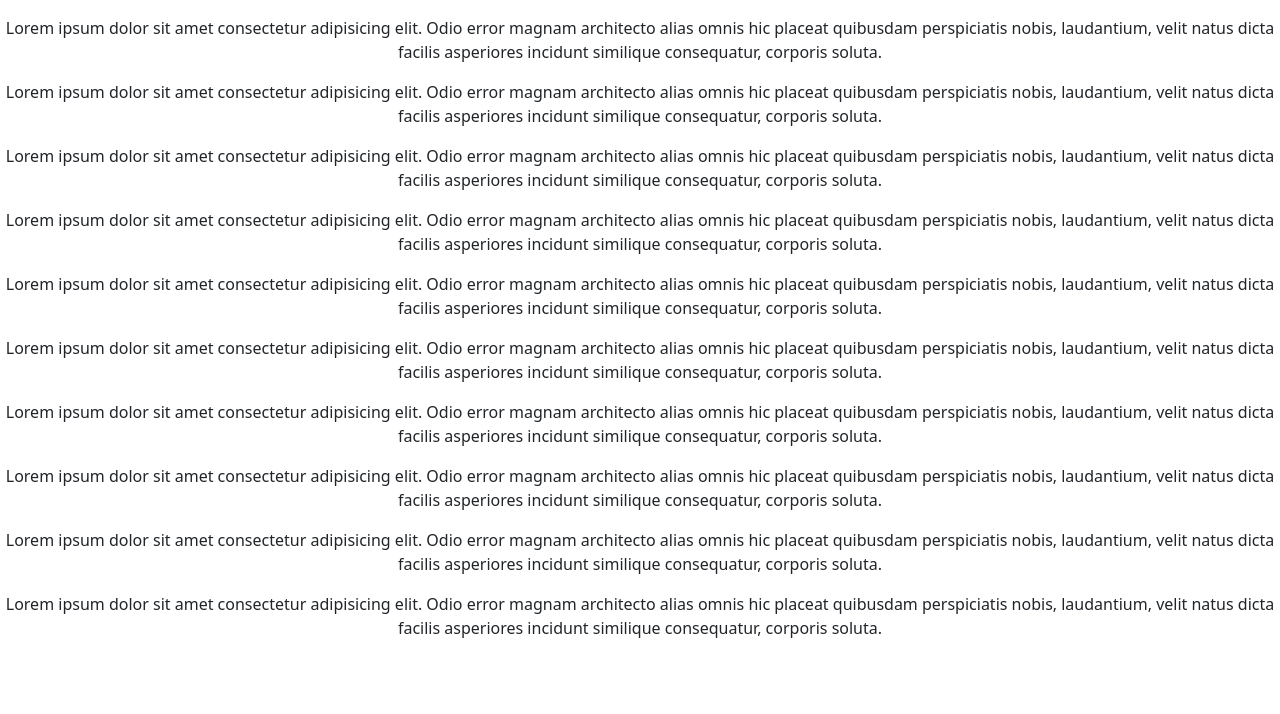
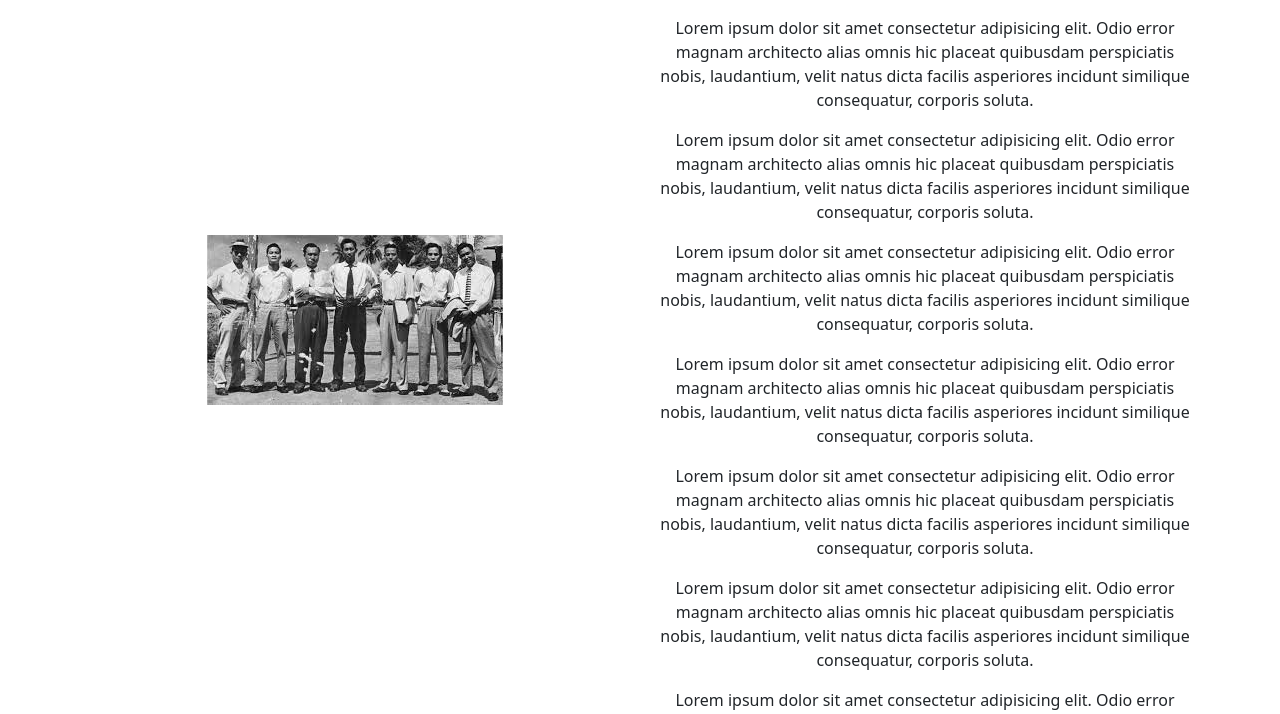
Before and after one commit to Infernaton/ProjetSite-Vovinam_Viet_Vo_Dao, a PHP site: page /le-viet-vo-dao/l-histoire.html in a window 1280 px wide. Shown: the part 1897-2611 px from the top of the page. Run offline with PHP 8.4, Linux system fonts and the light colour scheme.

Commit message:
css update

```diff
--- a/css/discipline.css
+++ b/css/discipline.css
@@ -114,3 +114,9 @@
 a:hover{
     color: red;
 }
+
+.centered {
+  margin-top: 40%;
+  margin-left: auto;
+  margin-right: auto;
+}
--- a/le-viet-vo-dao/l-histoire.html
+++ b/le-viet-vo-dao/l-histoire.html
@@ -95,10 +95,16 @@
 			}
 		</style>
         <section class="panel white" style="padding-bottom: 20px;">
+            <div class="container">
                 <div class="text-center">
                     <div style="padding: 20px;">
-                    <h1 class="content-title">Présentation rapide du sport/pratiques/techniques</h1>
+                        <h1 class="content-title">Description radide et introduction histoire</h1>
                     </div>
+                    <div class="row">
+                        <div class="col-sm-6">
+                            <img src="/assets/img/le-vvd/groupe_fondateur.jpg" alt="" class="centered">
+                        </div>
+                        <div class="col-sm-6">
                             <p>Lorem ipsum dolor sit amet consectetur adipisicing elit. Odio error magnam architecto alias omnis hic placeat quibusdam perspiciatis nobis, laudantium, velit natus dicta facilis asperiores incidunt similique consequatur, corporis soluta.</p>
                             <p>Lorem ipsum dolor sit amet consectetur adipisicing elit. Odio error magnam architecto alias omnis hic placeat quibusdam perspiciatis nobis, laudantium, velit natus dicta facilis asperiores incidunt similique consequatur, corporis soluta.</p>
                             <p>Lorem ipsum dolor sit amet consectetur adipisicing elit. Odio error magnam architecto alias omnis hic placeat quibusdam perspiciatis nobis, laudantium, velit natus dicta facilis asperiores incidunt similique consequatur, corporis soluta.</p>
@@ -110,14 +116,23 @@
                             <p>Lorem ipsum dolor sit amet consectetur adipisicing elit. Odio error magnam architecto alias omnis hic placeat quibusdam perspiciatis nobis, laudantium, velit natus dicta facilis asperiores incidunt similique consequatur, corporis soluta.</p>
                             <p>Lorem ipsum dolor sit amet consectetur adipisicing elit. Odio error magnam architecto alias omnis hic placeat quibusdam perspiciatis nobis, laudantium, velit natus dicta facilis asperiores incidunt similique consequatur, corporis soluta.</p>
                             <p>Lorem ipsum dolor sit amet consectetur adipisicing elit. Odio error magnam architecto alias omnis hic placeat quibusdam perspiciatis nobis, laudantium, velit natus dicta facilis asperiores incidunt similique consequatur, corporis soluta.</p>
-
+                        </div>
+                    </div>
+                </div>
             </div>
         </section>
         <section class="panel white" style="padding-bottom: 20px;">
+            <div class="container">
                 <div class="text-center">
                     <div style="padding: 20px;">
-                    <h1 class="content-title">Présentation rapide du sport/pratiques/techniques</h1>
+                        <h1 class="content-title">2897 à 111 avant J.-C.</h1>
                     </div>
+                    <div class="row">
+                        <div class="col-sm-6">
+                            <img src="/assets/img/le-vvd/groupe_fondateur.jpg" alt="" class="centered">
+                        </div>
+                        <div class="col-sm-6">
+                            <p>Lorem ipsum dolor sit amet consectetur adipisicing elit. Odio error magnam architecto alias omnis hic placeat quibusdam perspiciatis nobis, laudantium, velit natus dicta facilis asperiores incidunt similique consequatur, corporis soluta.</p>
                             <p>Lorem ipsum dolor sit amet consectetur adipisicing elit. Odio error magnam architecto alias omnis hic placeat quibusdam perspiciatis nobis, laudantium, velit natus dicta facilis asperiores incidunt similique consequatur, corporis soluta.</p>
                             <p>Lorem ipsum dolor sit amet consectetur adipisicing elit. Odio error magnam architecto alias omnis hic placeat quibusdam perspiciatis nobis, laudantium, velit natus dicta facilis asperiores incidunt similique consequatur, corporis soluta.</p>
                             <p>Lorem ipsum dolor sit amet consectetur adipisicing elit. Odio error magnam architecto alias omnis hic placeat quibusdam perspiciatis nobis, laudantium, velit natus dicta facilis asperiores incidunt similique consequatur, corporis soluta.</p>
@@ -129,12 +144,22 @@
                             <p>Lorem ipsum dolor sit amet consectetur adipisicing elit. Odio error magnam architecto alias omnis hic placeat quibusdam perspiciatis nobis, laudantium, velit natus dicta facilis asperiores incidunt similique consequatur, corporis soluta.</p>
                             <p>Lorem ipsum dolor sit amet consectetur adipisicing elit. Odio error magnam architecto alias omnis hic placeat quibusdam perspiciatis nobis, laudantium, velit natus dicta facilis asperiores incidunt similique consequatur, corporis soluta.</p>
                         </div>
+                    </div>
+                </div>
+            </div>
         </section>
         <section class="panel white" style="padding-bottom: 20px;">
+            <div class="container">
                 <div class="text-center">
                     <div style="padding: 20px;">
-                    <h1 class="content-title">Présentation rapide du sport/pratiques/techniques</h1>
+                        <h1 class="content-title">111 avant J.-C. à 936 après J.-C. </h1>
                     </div>
+                    <div class="row">
+                        <div class="col-sm-6">
+                            <img src="/assets/img/le-vvd/groupe_fondateur.jpg" alt="" class="centered">
+                        </div>
+                        <div class="col-sm-6">
+                            <p>Lorem ipsum dolor sit amet consectetur adipisicing elit. Odio error magnam architecto alias omnis hic placeat quibusdam perspiciatis nobis, laudantium, velit natus dicta facilis asperiores incidunt similique consequatur, corporis soluta.</p>
                             <p>Lorem ipsum dolor sit amet consectetur adipisicing elit. Odio error magnam architecto alias omnis hic placeat quibusdam perspiciatis nobis, laudantium, velit natus dicta facilis asperiores incidunt similique consequatur, corporis soluta.</p>
                             <p>Lorem ipsum dolor sit amet consectetur adipisicing elit. Odio error magnam architecto alias omnis hic placeat quibusdam perspiciatis nobis, laudantium, velit natus dicta facilis asperiores incidunt similique consequatur, corporis soluta.</p>
                             <p>Lorem ipsum dolor sit amet consectetur adipisicing elit. Odio error magnam architecto alias omnis hic placeat quibusdam perspiciatis nobis, laudantium, velit natus dicta facilis asperiores incidunt similique consequatur, corporis soluta.</p>
@@ -146,12 +171,22 @@
                             <p>Lorem ipsum dolor sit amet consectetur adipisicing elit. Odio error magnam architecto alias omnis hic placeat quibusdam perspiciatis nobis, laudantium, velit natus dicta facilis asperiores incidunt similique consequatur, corporis soluta.</p>
                             <p>Lorem ipsum dolor sit amet consectetur adipisicing elit. Odio error magnam architecto alias omnis hic placeat quibusdam perspiciatis nobis, laudantium, velit natus dicta facilis asperiores incidunt similique consequatur, corporis soluta.</p>
                         </div>
+                    </div>
+                </div>
+            </div>
         </section>
         <section class="panel white" style="padding-bottom: 20px;">
+            <div class="container">
                 <div class="text-center">
                     <div style="padding: 20px;">
-                    <h1 class="content-title">Présentation rapide du sport/pratiques/techniques</h1>
+                        <h1 class="content-title">Etc...</h1>
                     </div>
+                    <div class="row">
+                        <div class="col-sm-6">
+                            <img src="/assets/img/le-vvd/groupe_fondateur.jpg" alt="" class="centered">
+                        </div>
+                        <div class="col-sm-6">
+                            <p>Lorem ipsum dolor sit amet consectetur adipisicing elit. Odio error magnam architecto alias omnis hic placeat quibusdam perspiciatis nobis, laudantium, velit natus dicta facilis asperiores incidunt similique consequatur, corporis soluta.</p>
                             <p>Lorem ipsum dolor sit amet consectetur adipisicing elit. Odio error magnam architecto alias omnis hic placeat quibusdam perspiciatis nobis, laudantium, velit natus dicta facilis asperiores incidunt similique consequatur, corporis soluta.</p>
                             <p>Lorem ipsum dolor sit amet consectetur adipisicing elit. Odio error magnam architecto alias omnis hic placeat quibusdam perspiciatis nobis, laudantium, velit natus dicta facilis asperiores incidunt similique consequatur, corporis soluta.</p>
                             <p>Lorem ipsum dolor sit amet consectetur adipisicing elit. Odio error magnam architecto alias omnis hic placeat quibusdam perspiciatis nobis, laudantium, velit natus dicta facilis asperiores incidunt similique consequatur, corporis soluta.</p>
@@ -163,24 +198,11 @@
                             <p>Lorem ipsum dolor sit amet consectetur adipisicing elit. Odio error magnam architecto alias omnis hic placeat quibusdam perspiciatis nobis, laudantium, velit natus dicta facilis asperiores incidunt similique consequatur, corporis soluta.</p>
                             <p>Lorem ipsum dolor sit amet consectetur adipisicing elit. Odio error magnam architecto alias omnis hic placeat quibusdam perspiciatis nobis, laudantium, velit natus dicta facilis asperiores incidunt similique consequatur, corporis soluta.</p>
                         </div>
-        </section>
-        <section class="panel white" style="padding-bottom: 20px;">
-            <div class="text-center">
-                <div style="padding: 20px;">
-                    <h1 class="content-title">Présentation rapide du sport/pratiques/techniques</h1>
                     </div>
-                    <p>Lorem ipsum dolor sit amet consectetur adipisicing elit. Odio error magnam architecto alias omnis hic placeat quibusdam perspiciatis nobis, laudantium, velit natus dicta facilis asperiores incidunt similique consequatur, corporis soluta.</p>
-                    <p>Lorem ipsum dolor sit amet consectetur adipisicing elit. Odio error magnam architecto alias omnis hic placeat quibusdam perspiciatis nobis, laudantium, velit natus dicta facilis asperiores incidunt similique consequatur, corporis soluta.</p>
-                    <p>Lorem ipsum dolor sit amet consectetur adipisicing elit. Odio error magnam architecto alias omnis hic placeat quibusdam perspiciatis nobis, laudantium, velit natus dicta facilis asperiores incidunt similique consequatur, corporis soluta.</p>
-                    <p>Lorem ipsum dolor sit amet consectetur adipisicing elit. Odio error magnam architecto alias omnis hic placeat quibusdam perspiciatis nobis, laudantium, velit natus dicta facilis asperiores incidunt similique consequatur, corporis soluta.</p>
-					<p>Lorem ipsum dolor sit amet consectetur adipisicing elit. Odio error magnam architecto alias omnis hic placeat quibusdam perspiciatis nobis, laudantium, velit natus dicta facilis asperiores incidunt similique consequatur, corporis soluta.</p>
-                    <p>Lorem ipsum dolor sit amet consectetur adipisicing elit. Odio error magnam architecto alias omnis hic placeat quibusdam perspiciatis nobis, laudantium, velit natus dicta facilis asperiores incidunt similique consequatur, corporis soluta.</p>
-                    <p>Lorem ipsum dolor sit amet consectetur adipisicing elit. Odio error magnam architecto alias omnis hic placeat quibusdam perspiciatis nobis, laudantium, velit natus dicta facilis asperiores incidunt similique consequatur, corporis soluta.</p>
-                    <p>Lorem ipsum dolor sit amet consectetur adipisicing elit. Odio error magnam architecto alias omnis hic placeat quibusdam perspiciatis nobis, laudantium, velit natus dicta facilis asperiores incidunt similique consequatur, corporis soluta.</p>
-                    <p>Lorem ipsum dolor sit amet consectetur adipisicing elit. Odio error magnam architecto alias omnis hic placeat quibusdam perspiciatis nobis, laudantium, velit natus dicta facilis asperiores incidunt similique consequatur, corporis soluta.</p>
-                    <p>Lorem ipsum dolor sit amet consectetur adipisicing elit. Odio error magnam architecto alias omnis hic placeat quibusdam perspiciatis nobis, laudantium, velit natus dicta facilis asperiores incidunt similique consequatur, corporis soluta.</p>
+                </div>
             </div>
         </section>
+
 		<script src="https://ajax.googleapis.com/ajax/libs/jquery/3.5.1/jquery.min.js"></script>
 		<script src="https://maxcdn.bootstrapcdn.com/bootstrap/4.5.2/js/bootstrap.min.js"></script>
 
@@ -210,6 +232,18 @@
 				}
 			});
 		</script>
+        <script>
+            // build scene
+            new ScrollMagic.Scene({
+                                triggerElement: "#trigger1",
+                                triggerHook: 0.9, // show, when scrolled 10% into view
+                                duration: "80%", // hide 10% before exiting view (80% + 10% from bottom)
+                                offset: 50 // move trigger to center of element
+                            })
+                            .setClassToggle("#reveal1", "visible") // add class to reveal
+                            .addIndicators() // add indicators (requires plugin)
+                            .addTo(controller);
+        </script>
 	</section>
 </body>
 </html>
--- a/scripts/ScrollMagic/assets/css/style.css
+++ b/scripts/ScrollMagic/assets/css/style.css
@@ -52,3 +52,25 @@
 .white {
 	background-color: #FFFFFF;
 }
+
+#reveal1 {
+	opacity: 0;
+	-webkit-transform: scale(0.9);
+		 -moz-transform: scale(0.9);
+			-ms-transform: scale(0.9);
+			 -o-transform: scale(0.9);
+					transform: scale(0.9);
+	-webkit-transition: all 1s ease-in-out;
+		 -moz-transition: all 1s ease-in-out;
+			-ms-transition: all 1s ease-in-out;
+			 -o-transition: all 1s ease-in-out;
+					transition: all 1s ease-in-out;
+}
+#reveal1.visible {
+	opacity: 1;
+	-webkit-transform: none;
+		 -moz-transform: none;
+			-ms-transform: none;
+			 -o-transform: none;
+					transform: none;
+}
```
Lines whose indentation alone changed are shown as unchanged.
